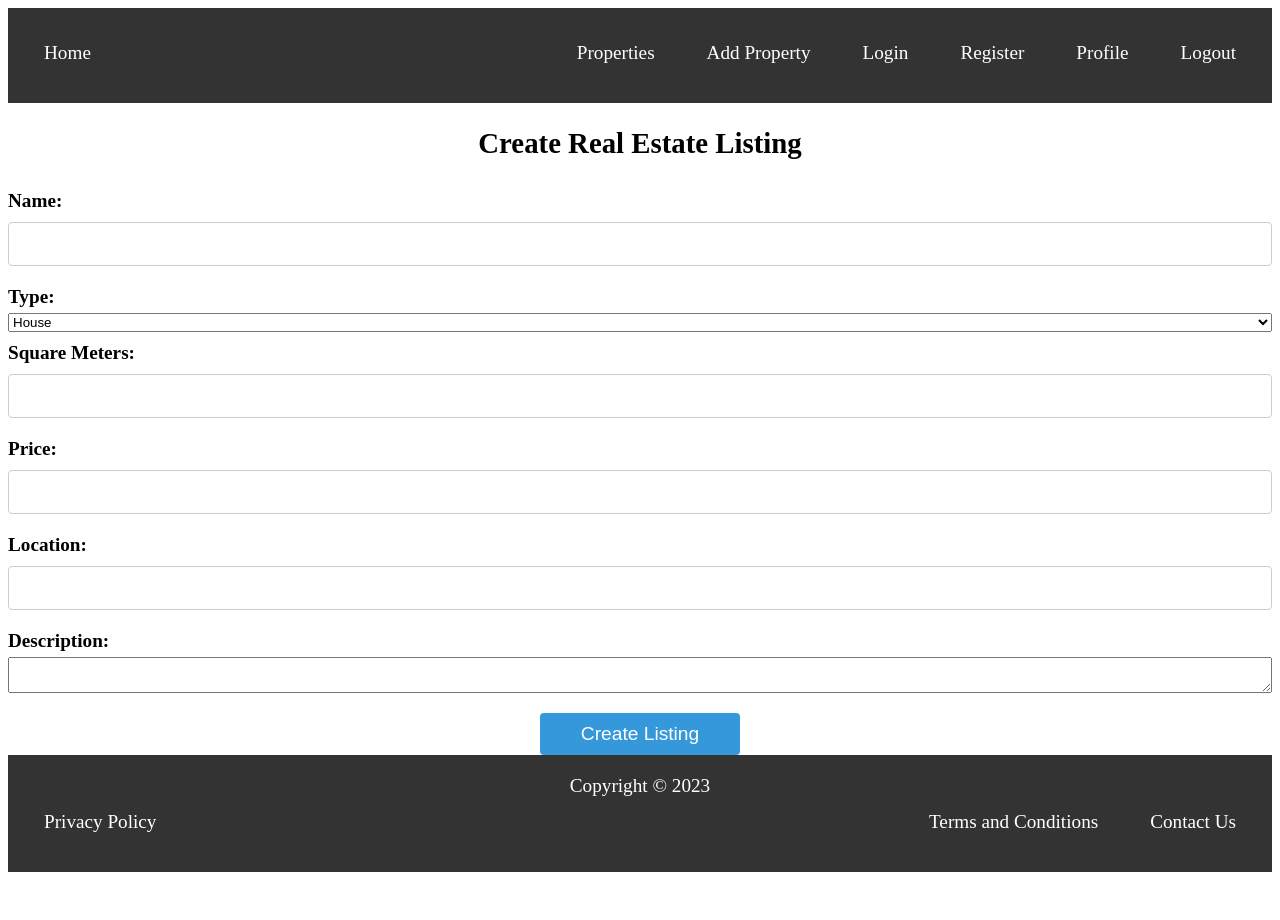
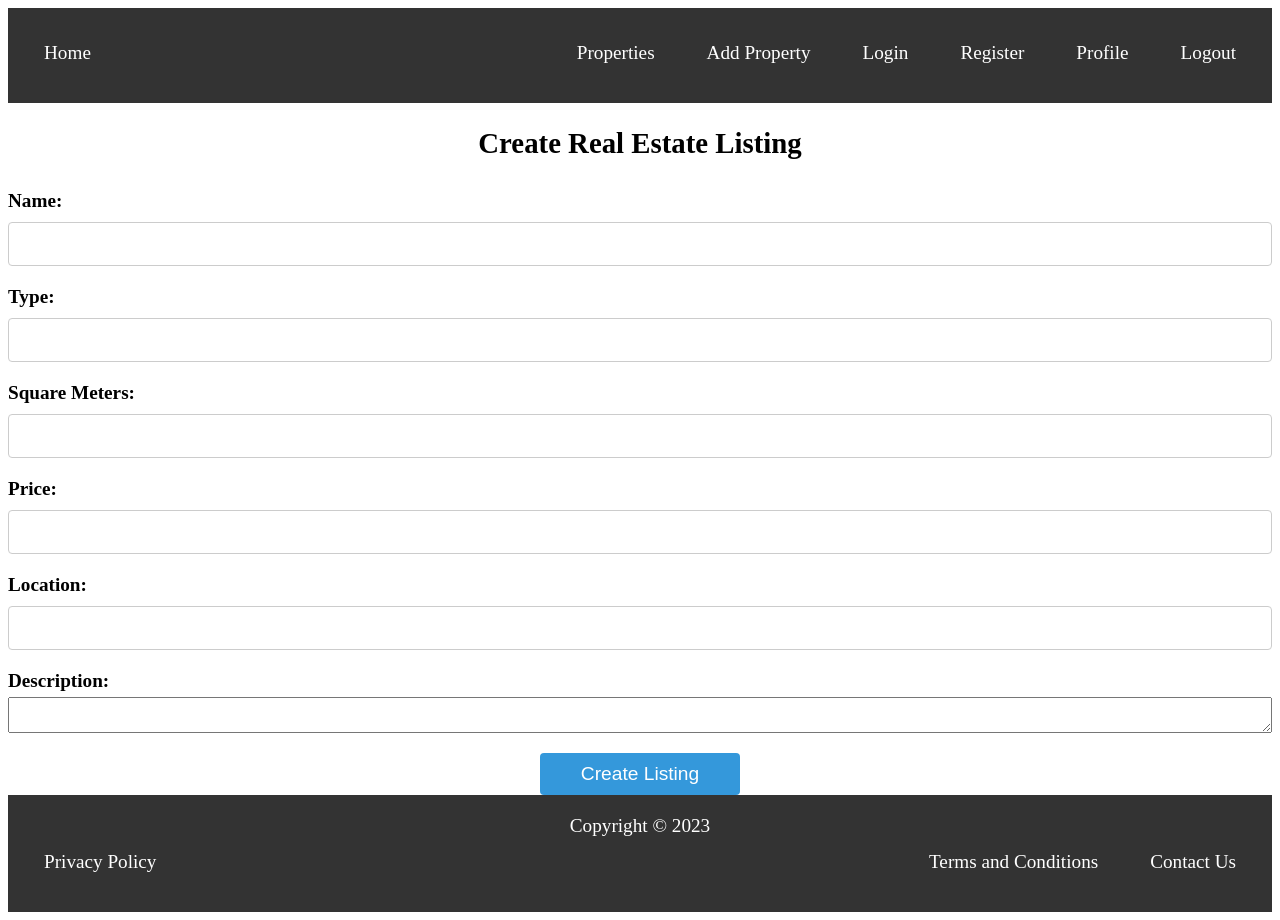
Before and after one commit to PetkovBG/reactjs-project, a React (Create React App) app in the folder client/: page /create-property in a window 1280 px wide. Before the commit the page ends 880 px from the top, so only its background shows below. Built offline with nearby package versions, Linux system fonts and the light colour scheme; no server answers.

Commit message:
Implement create

```diff
--- a/client/src/App.js
+++ b/client/src/App.js
@@ -24,8 +24,8 @@ const [properties, setProperties] = useState([]);
 
 const [auth, setAuth] = useState({});
 
-const propertyService = propertyServiceFactory();
-const authService = authServiceFactory();
+const propertyService = propertyServiceFactory(auth.accessToken);
+const authService = authServiceFactory(auth.accessToken);
 
 useEffect(() => {
   propertyService.getAll()
@@ -45,11 +45,25 @@ const onLoginSubmit = async (data) => {
   } catch (error) {
     console.log('Error in login');
   }
+};
 
-};
+const onCreateSubmit = async (data) => {
+  const newProperty = await propertyService.create(data);
+
+  console.log('New prop');
+  console.log(newProperty);
+
+  setProperties(state => [...state, newProperty]);
+
+  navigate('/catalog');
+}
 
 const contextValues = {
   onLoginSubmit,
+  userId: auth._id,
+  token: auth.accessToken,
+  userEmail: auth.email,
+  isAuthenticated: !!auth.accessToken,
 }
 
 
@@ -64,7 +78,7 @@ const contextValues = {
         <Route path="/register" element={ <Register />} />
         <Route path="/catalog" element={     <Catalog properties={properties} />} />
         <Route path="/catalog/:propertyId" element={ <PropertyDetails /> } />
-        <Route path="/create-property" element={ <CreateProperty />} />
+        <Route path="/create-property" element={ <CreateProperty onCreateSubmit={onCreateSubmit} />} />
       </Routes>
     </main>
       <Footer />
--- a/client/src/components/CreateProperty/CreateProperty.js
+++ b/client/src/components/CreateProperty/CreateProperty.js
@@ -1,32 +1,64 @@
 import styles from './CreateProperty.module.css';
 
-export const CreateProperty = () => {
+import { useForm } from '../../hooks/useForm';
+
+export const CreateProperty = ({
+    onCreateSubmit,
+}) => {
+
+    const { values, changeHandler, onSubmit } = useForm({
+        name: '',
+        type: '',
+        size: '',
+        price: '',
+        location: '',
+        description: '',
+    }, onCreateSubmit)
 
     return (
         <section className={styles.createListing}>
         <h2>Create Real Estate Listing</h2>
-        <form>
+        <form method="POST" onSubmit={onSubmit}>
           <label htmlFor="name">Name:</label>
-          <input type="text" id="name" name="name" />
+          <input type="text" id="name" name="name"
+          value={values.name}
+          onChange={changeHandler}
+           />
 
           <label htmlFor="type">Type:</label>
-          <select id="type" name="type">
+          <input type="text" id="name" name="type"
+           value={values.type}
+           onChange={changeHandler}
+          />
+          {/* <select id="type" name="type">
             <option value="house">House</option>
             <option value="apartment">Apartment</option>
-            <option value="condo">Condo</option>
-          </select>
+            <option value="condo">Condo</option> */}
+          {/* </select> */}
 
           <label htmlFor="size">Square Meters:</label>
-          <input type="text" id="size" name="size" />
+          <input type="text" id="size" name="size"
+           value={values.size}
+           onChange={changeHandler}
+          />
 
           <label htmlFor="price">Price:</label>
-          <input type="text" id="price" name="price" />
+          <input type="text" id="price" name="price"
+           value={values.price}
+           onChange={changeHandler}
+          />
 
           <label htmlFor="location">Location:</label>
-          <input type="text" id="location" name="location" />
+          <input type="text" id="location" name="location"
+           value={values.location}
+           onChange={changeHandler}
+          />
 
           <label htmlFor="description">Description:</label>
-          <textarea id="description" name="description"></textarea>
+          <textarea id="description" name="description"
+           value={values.description}
+           onChange={changeHandler}
+          ></textarea>
 
           <button type="submit" className={styles.createBtn}>Create Listing</button>
         </form>
--- a/client/src/services/propertyService.js
+++ b/client/src/services/propertyService.js
@@ -25,10 +25,17 @@ export const propertyServiceFactory = (token) => {
 
     };
 
+    const create = async (propertyData) => {
+        const result = await request.post(baseUrl, propertyData);
+        console.log('Log from create');
+        console.log(result);
+        return result;
+    }
+
     return {
         getAll,
         getOne,
-
+        create,
     }
 
 }
```
